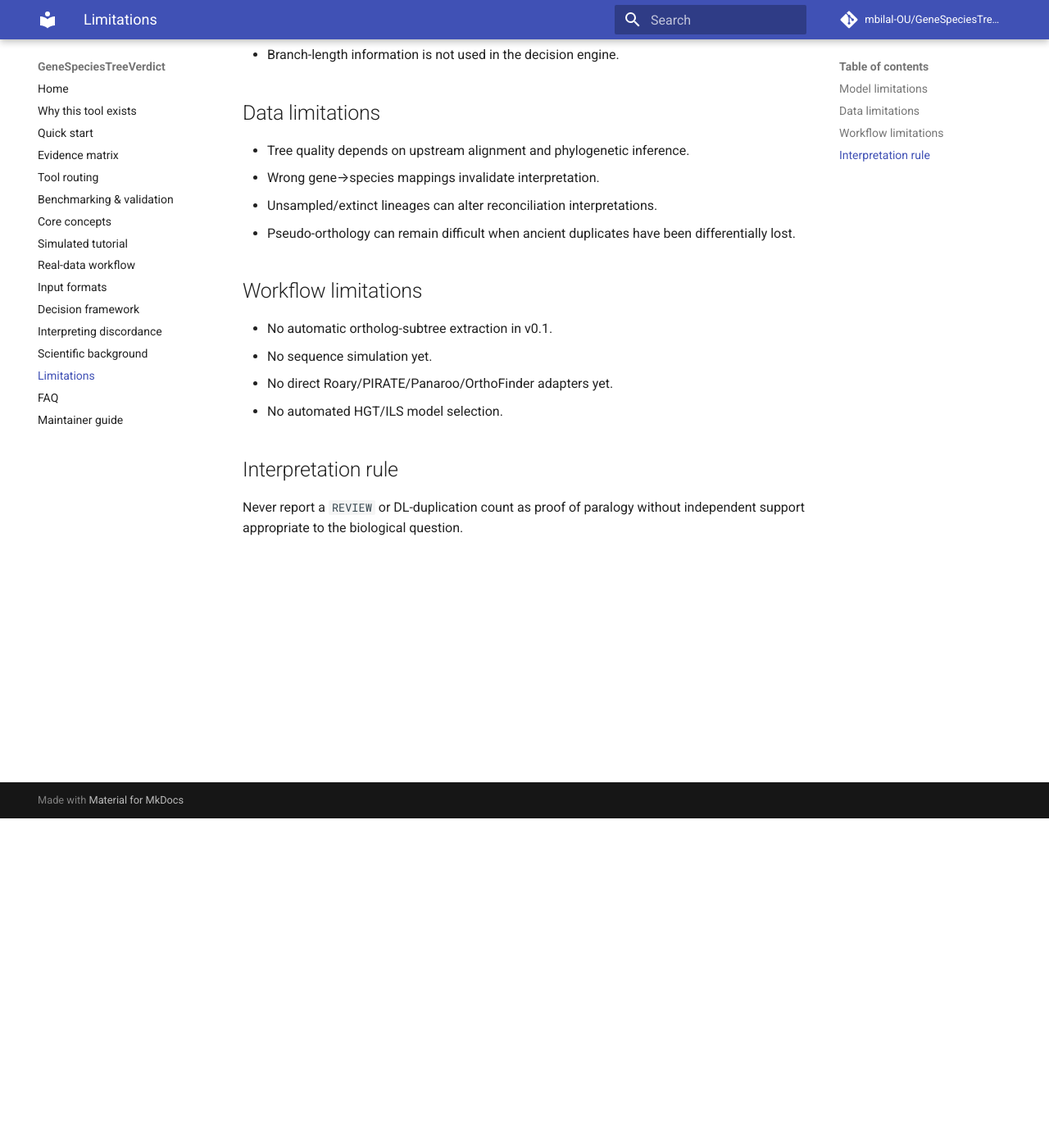
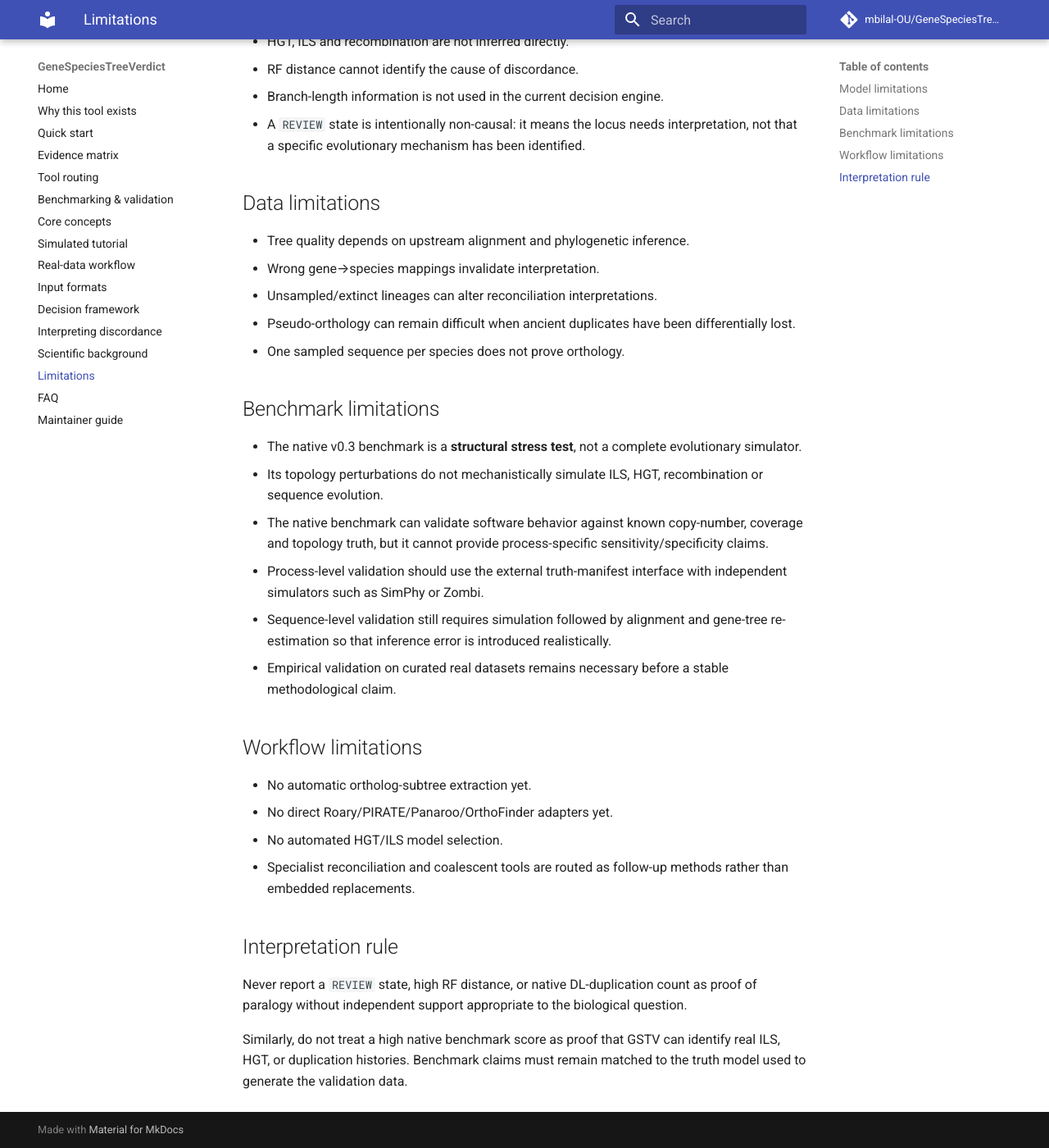
Before and after one commit to mbilal-OU/GeneSpeciesTreeVerdict, an MkDocs documentation site: the page built from docs/limitations.md, in a window 1280 px wide and 1400 px high, scrolled down 402 px. Shown: the whole window at 82% size. Built offline with MkDocs 1.6.1 and Material for MkDocs 9.7.7, drawn with Linux system fonts in a browser that asks for light colours; comment, search, counter and statistics services are not loaded; some of the changed text lies outside the part shown.

Commit message:
docs: update limitations for v0.3 validation boundary

```diff
--- a/docs/limitations.md
+++ b/docs/limitations.md
@@ -1,25 +1,37 @@
 # Limitations
 
-GeneSpeciesTreeVerdict v0.1 is an alpha diagnostic toolkit.
+GeneSpeciesTreeVerdict v0.3 remains an **alpha evidence-integration and decision-support framework**. The benchmark layer improves transparency and testability, but it does not by itself establish biological validity across all evolutionary regimes.
 
 ## Model limitations
 - The built-in reconciliation is a rooted least-common-ancestor duplication-loss diagnostic, not a full probabilistic DTL/ILS model.
 - Duplication/loss counts are conditional on the supplied trees and their roots.
 - HGT, ILS and recombination are not inferred directly.
 - RF distance cannot identify the cause of discordance.
-- Branch-length information is not used in the decision engine.
+- Branch-length information is not used in the current decision engine.
+- A `REVIEW` state is intentionally non-causal: it means the locus needs interpretation, not that a specific evolutionary mechanism has been identified.
 
 ## Data limitations
 - Tree quality depends on upstream alignment and phylogenetic inference.
 - Wrong gene→species mappings invalidate interpretation.
 - Unsampled/extinct lineages can alter reconciliation interpretations.
 - Pseudo-orthology can remain difficult when ancient duplicates have been differentially lost.
+- One sampled sequence per species does not prove orthology.
+
+## Benchmark limitations
+- The native v0.3 benchmark is a **structural stress test**, not a complete evolutionary simulator.
+- Its topology perturbations do not mechanistically simulate ILS, HGT, recombination or sequence evolution.
+- The native benchmark can validate software behavior against known copy-number, coverage and topology truth, but it cannot provide process-specific sensitivity/specificity claims.
+- Process-level validation should use the external truth-manifest interface with independent simulators such as SimPhy or Zombi.
+- Sequence-level validation still requires simulation followed by alignment and gene-tree re-estimation so that inference error is introduced realistically.
+- Empirical validation on curated real datasets remains necessary before a stable methodological claim.
 
 ## Workflow limitations
-- No automatic ortholog-subtree extraction in v0.1.
-- No sequence simulation yet.
+- No automatic ortholog-subtree extraction yet.
 - No direct Roary/PIRATE/Panaroo/OrthoFinder adapters yet.
 - No automated HGT/ILS model selection.
+- Specialist reconciliation and coalescent tools are routed as follow-up methods rather than embedded replacements.
 
 ## Interpretation rule
-Never report a `REVIEW` or DL-duplication count as proof of paralogy without independent support appropriate to the biological question.
+Never report a `REVIEW` state, high RF distance, or native DL-duplication count as proof of paralogy without independent support appropriate to the biological question.
+
+Similarly, do not treat a high native benchmark score as proof that GSTV can identify real ILS, HGT, or duplication histories. Benchmark claims must remain matched to the truth model used to generate the validation data.
```
